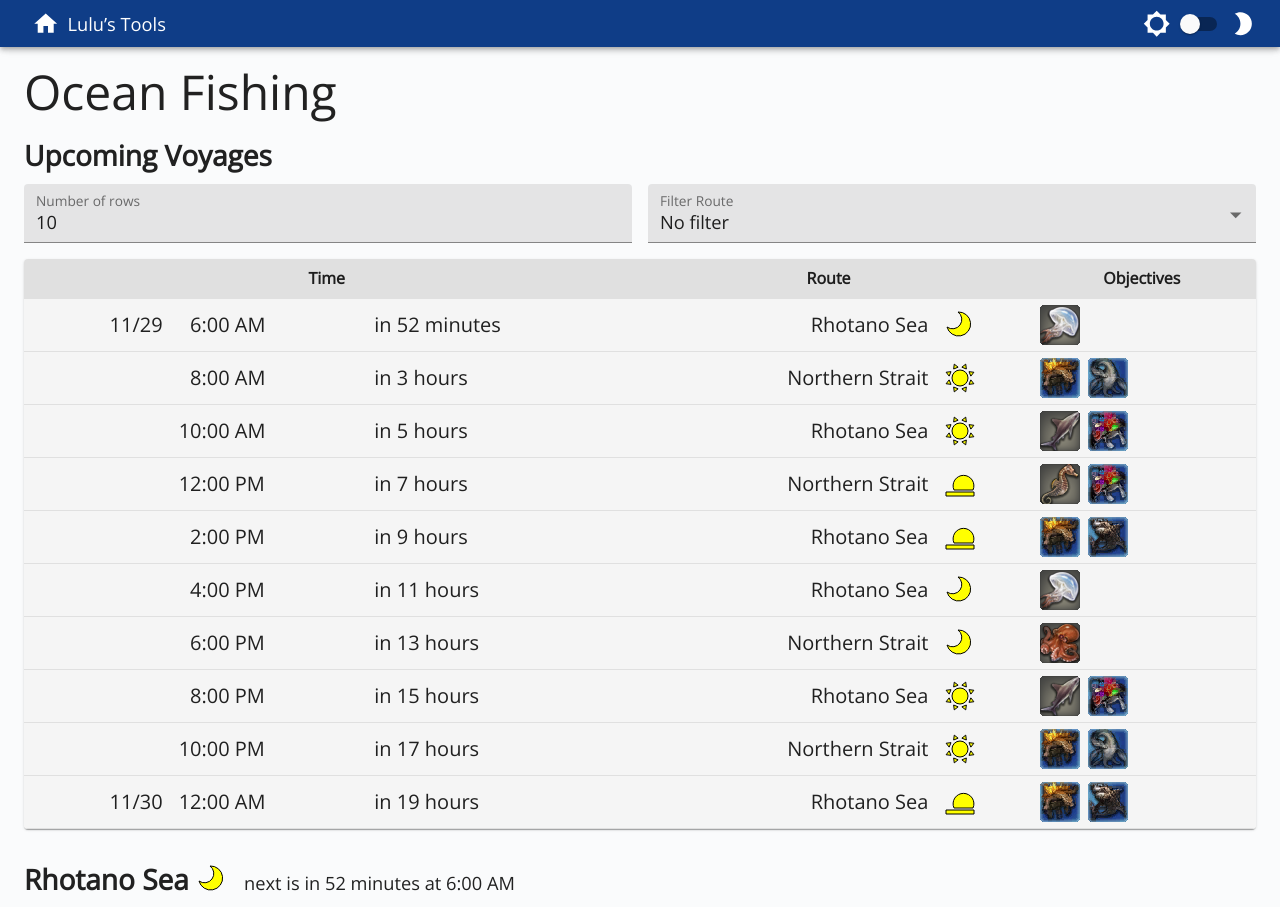
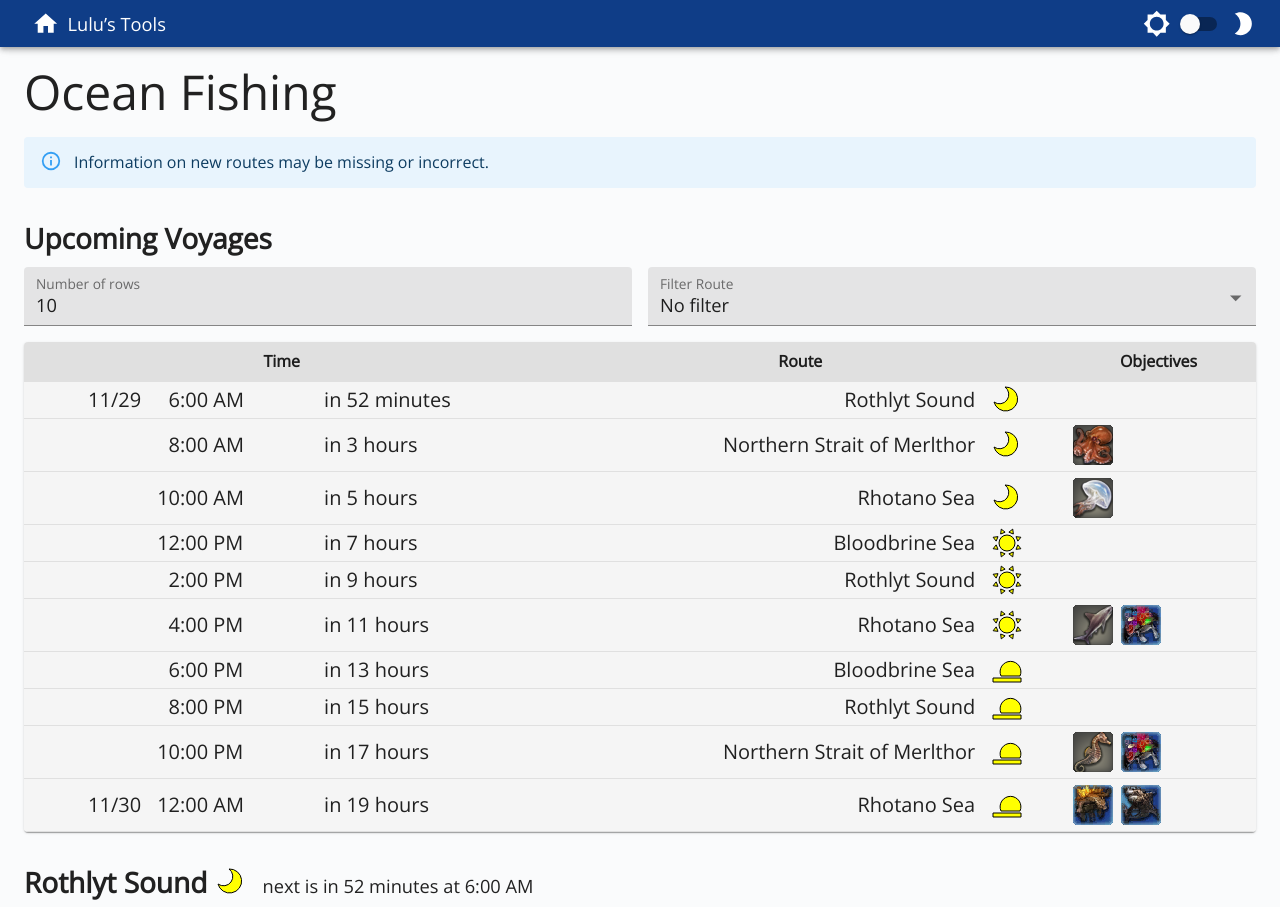
Before and after one commit to pillowfication/ffxiv, a Next.js app: page /ocean-fishing in a window 1280 px wide. Shown: the top 907 px of the page. Built offline with nearby package versions, Linux system fonts and the light colour scheme; a small style sheet from the web is missing.

Commit message:
add new routes

```diff
--- a/pages/ocean-fishing.js
+++ b/pages/ocean-fishing.js
@@ -1,4 +1,5 @@
 import React, { useState, useEffect } from 'react'
+import Alert from '@material-ui/lab/Alert'
 import Page from '../src/Page'
 import UpcomingVoyages from '../src/ocean-fishing/UpcomingVoyages'
 import RouteInformation from '../src/ocean-fishing/RouteInformation'
@@ -23,6 +24,9 @@ const OceanFishing = () => {
 
   return (
     <Page title='Ocean Fishing'>
+      <section>
+        <Alert severity='info'>Information on new routes may be missing or incorrect.</Alert>
+      </section>
       <UpcomingVoyages now={now} onSelectRoute={setSelectedRoute} />
       <RouteInformation now={now} selectedRoute={selectedRoute} />
       <AchievementsInformation selectedRoute={selectedRoute} />
--- a/src/ocean-fishing/AchievementsInformation.js
+++ b/src/ocean-fishing/AchievementsInformation.js
@@ -398,7 +398,7 @@ const AchievementsInformation = ({ selectedRoute }) => {
 }
 
 AchievementsInformation.propTypes = {
-  selectedRoute: PropTypes.oneOf(['ND', 'NS', 'NN', 'RD', 'RS', 'RN'])
+  selectedRoute: PropTypes.oneOf(['BD', 'BN', 'BS', 'ND', 'NN', 'NS', 'RD', 'RN', 'RS', 'TD', 'TN', 'TS'])
 }
 
 export default AchievementsInformation
--- a/src/ocean-fishing/RouteInformation.js
+++ b/src/ocean-fishing/RouteInformation.js
@@ -84,7 +84,7 @@ const RouteInformation = ({ now, selectedRoute }) => {
 
 RouteInformation.propTypes = {
   now: PropTypes.object,
-  selectedRoute: PropTypes.oneOf(['ND', 'NS', 'NN', 'RD', 'RS', 'RN'])
+  selectedRoute: PropTypes.oneOf(['BD', 'BN', 'BS', 'ND', 'NN', 'NS', 'RD', 'RN', 'RS', 'TD', 'TN', 'TS'])
 }
 
 export default RouteInformation
--- a/src/ocean-fishing/UpcomingVoyages.js
+++ b/src/ocean-fishing/UpcomingVoyages.js
@@ -112,21 +112,33 @@ const UpcomingVoyages = ({ now, onSelectRoute }) => {
 
   const handleHoverRow = {
     none: setHover.bind(null, null),
+    BD: setHover.bind(null, 'BD'),
+    BN: setHover.bind(null, 'BN'),
+    BS: setHover.bind(null, 'BS'),
     ND: setHover.bind(null, 'ND'),
+    NN: setHover.bind(null, 'NN'),
     NS: setHover.bind(null, 'NS'),
-    NN: setHover.bind(null, 'NN'),
     RD: setHover.bind(null, 'RD'),
+    RN: setHover.bind(null, 'RN'),
     RS: setHover.bind(null, 'RS'),
-    RN: setHover.bind(null, 'RN')
+    TD: setHover.bind(null, 'TD'),
+    TN: setHover.bind(null, 'TN'),
+    TS: setHover.bind(null, 'TS')
   }
 
   const handleSelectRow = {
+    BD: onSelectRoute.bind(null, 'BD'),
+    BN: onSelectRoute.bind(null, 'BN'),
+    BS: onSelectRoute.bind(null, 'BS'),
     ND: onSelectRoute.bind(null, 'ND'),
+    NN: onSelectRoute.bind(null, 'NN'),
     NS: onSelectRoute.bind(null, 'NS'),
-    NN: onSelectRoute.bind(null, 'NN'),
     RD: onSelectRoute.bind(null, 'RD'),
+    RN: onSelectRoute.bind(null, 'RN'),
     RS: onSelectRoute.bind(null, 'RS'),
-    RN: onSelectRoute.bind(null, 'RN')
+    TD: onSelectRoute.bind(null, 'TD'),
+    TN: onSelectRoute.bind(null, 'TN'),
+    TS: onSelectRoute.bind(null, 'TS')
   }
 
   return (
@@ -154,10 +166,26 @@ const UpcomingVoyages = ({ now, onSelectRoute }) => {
               onChange={handleSelectFilter}
             >
               <option value='none'>No filter</option>
-              <optgroup label='Route'>
+              <optgroup label='Bloodbrine Sea'>
+                <option value='B'>Bloodbrine Sea</option>
+                <option value='BD'>Bloodbrine Sea - Day</option>
+                <option value='BS'>Bloodbrine Sea - Sunset</option>
+                <option value='BN'>Bloodbrine Sea - Night</option>
+              </optgroup>
+              <optgroup label='Rothlyt Sound'>
+                <option value='T'>Rothlyt Sound</option>
+                <option value='TD'>Rothlyt Sound - Day</option>
+                <option value='TS'>Rothlyt Sound - Sunset</option>
+                <option value='TN'>Rothlyt Sound - Night</option>
+              </optgroup>
+              <optgroup label='Northern Strait'>
+                <option value='N'>Northern Strait</option>
                 <option value='ND'>Northern Strait - Day</option>
                 <option value='NS'>Northern Strait - Sunset</option>
                 <option value='NN'>Northern Strait - Night</option>
+              </optgroup>
+              <optgroup label='Rhotano Sea'>
+                <option value='R'>Rhotano Sea</option>
                 <option value='RD'>Rhotano Sea - Day</option>
                 <option value='RS'>Rhotano Sea - Sunset</option>
                 <option value='RN'>Rhotano Sea - Night</option>
--- a/src/ocean-fishing/calculate-voyages.js
+++ b/src/ocean-fishing/calculate-voyages.js
@@ -2,8 +2,8 @@ const _9HR = 32400000
 
 // Cycle repeats every 6 days starting at this epoch
 const LULU_EPOCH = 1593270000000 + _9HR
-const DEST_CYCLE = 'NR'
-const TIME_CYCLE = 'DSN'
+const DEST_CYCLE = 'BTNR'
+const TIME_CYCLE = 'SSSSNNNNDDDD'
 
 function fromEpoch (day, hour) {
   return new Date(LULU_EPOCH + day * 86400000 + hour * 3600000 - _9HR)
@@ -29,8 +29,8 @@ function calculateVoyages (date, count, filter) {
 
   // Find the current voyage
   const voyageNumber = hour >> 1
-  let destIndex = (day + voyageNumber) % 2
-  let timeIndex = ((day >> 1) + (voyageNumber >> 1)) % 3
+  let destIndex = (day + voyageNumber) % 4
+  let timeIndex = (day + voyageNumber) % 12
 
   // Loop until however many voyages are found
   const upcomingVoyages = []
@@ -42,11 +42,12 @@ function calculateVoyages (date, count, filter) {
     if (hour === 23) {
       day += 1
       hour = 1
-      timeIndex = (timeIndex + ((day & 1) ? 1 : 2)) % 3 // Time shifts every other day
+      destIndex = (destIndex + 2) % 4
+      timeIndex = (timeIndex + 2) % 12
     } else {
       hour += 2
-      destIndex = (destIndex + 1) % 2
-      timeIndex = (timeIndex + ((hour >> 1 & 1) ? 0 : 1)) % 3
+      destIndex = (destIndex + 1) % 4
+      timeIndex = (timeIndex + 1) % 12
     }
   }
 
--- a/src/ocean-fishing/maps.js
+++ b/src/ocean-fishing/maps.js
@@ -1,60 +1,84 @@
 import TimeIcon from './TimeIcon'
 
 export const DEST_MAP = {
-  S: 'Southern Strait',
+  B: 'Bloodbrine Sea',
+  C: 'Cieldalaes',
   G: 'Galadion Bay',
-  N: 'Northern Strait',
-  R: 'Rhotano Sea'
+  N: 'Northern Strait of Merlthor',
+  R: 'Rhotano Sea',
+  S: 'Southern Strait of Merlthor',
+  T: 'Rothlyt Sound'
 }
 
 export const TIME_MAP = {
   D: <TimeIcon.Day />,
-  S: <TimeIcon.Sunset />,
-  N: <TimeIcon.Night />
+  N: <TimeIcon.Night />,
+  S: <TimeIcon.Sunset />
 }
 
 export const OBJECTIVES_MAP = {
+  BD: [],
+  BN: [],
+  BS: [],
   ND: ['Sothis', 'Elasmosaurus'],
+  NN: ['What Did Octopodes Do to You?'],
+  NS: ['What Did Seadragons Do to You?', 'Coral Manta'],
   RD: ['What Did Sharks Do to You?', 'Coral Manta'],
-  NS: ['What Did Seadragons Do to You?', 'Coral Manta'],
+  RN: ['What Did Jellyfish Do to You?'],
   RS: ['Sothis', 'Stonescale'],
-  NN: ['What Did Octopodes Do to You?'],
-  RN: ['What Did Jellyfish Do to You?']
+  TD: [],
+  TN: [],
+  TS: []
 }
 
 export const ROUTE_MAP = {
+  B: ['C', 'N', 'B'],
   N: ['S', 'G', 'N'],
-  R: ['G', 'S', 'R']
+  R: ['G', 'S', 'R'],
+  T: ['C', 'R', 'T']
 }
 
 export const FISH_MAP = {
-  S: ['Spectral Discus', 'Little Leviathan'],
+  B: [],
+  C: [],
   G: ['Spectral Megalodon', 'Drunkfish'],
   N: ['Spectral Sea Bo', 'Shooting Star'],
-  R: ['Spectral Bass', 'Sabaton']
+  R: ['Spectral Bass', 'Sabaton'],
+  S: ['Spectral Discus', 'Little Leviathan'],
+  T: []
 }
 
 export const BLUE_FISH_MAP = {
   GN: 'Sothis',
-  SN: 'Coral Manta',
   ND: 'Elasmosaurus',
-  RS: 'Stonescale'
+  RS: 'Stonescale',
+  SN: 'Coral Manta'
 }
 
 export const ACHIEVEMENTS_MAP = {
-  RN: 'What Did Jellyfish Do to You?',
+  NN: 'What Did Octopodes Do to You?',
   NS: 'What Did Seadragons Do to You?',
   RD: 'What Did Sharks Do to You?',
-  NN: 'What Did Octopodes Do to You?'
+  RN: 'What Did Jellyfish Do to You?'
 }
 
 export const FILTER_MAP = {
+  B: ['BD', 'BN', 'BS'],
+  N: ['ND', 'NN', 'NS'],
+  R: ['RD', 'RN', 'RS'],
+  T: ['TD', 'TN', 'TS'],
+  BD: ['BD'],
+  BN: ['BN'],
+  BS: ['BS'],
   ND: ['ND'],
+  NN: ['NN'],
+  NS: ['NS'],
   RD: ['RD'],
-  NS: ['NS'],
+  RN: ['RN'],
   RS: ['RS'],
-  NN: ['NN'],
-  RN: ['RN'],
+  TD: ['TD'],
+  TN: ['TN'],
+  TS: ['TS'],
   sothis: ['ND', 'RS'],
   coral_manta: ['RD', 'NS'],
   elasmosaurus: ['ND'],
```
